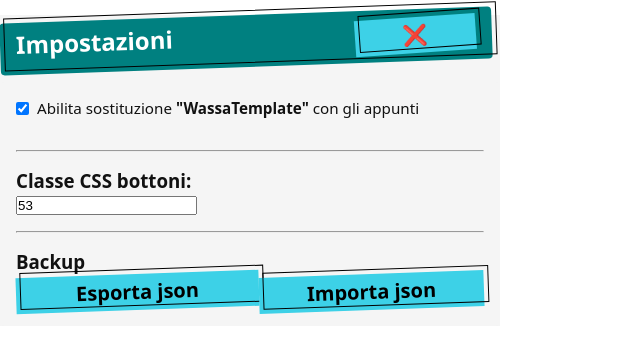
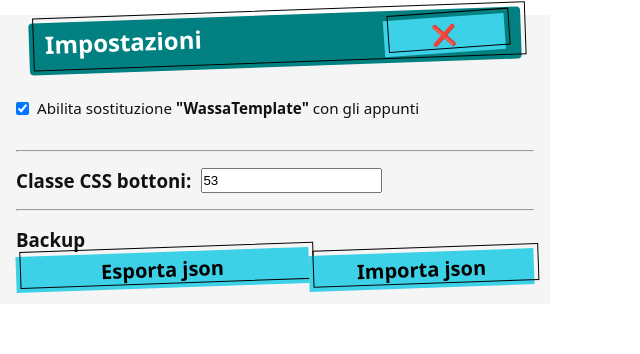
Before and after one commit to FraLobbia/Prompt-Manager, a React (Vite) app: page / in a window 1280 px wide. Both pictures are taken after a click on the button "⚙️". Shown: the top 354 px of the page, without its empty margins (0-640 px from the left). Built offline with nearby package versions, Linux system fonts and the light colour scheme.

Commit message:
Improve SettingsPanel layout and adjust body width
Wrapped the button class input in a flex row for better alignment and increased the body width from 500px to 550px. Also centered the header using margin-inline in the SCSS.

```diff
--- a/src/components/settingsPanel/SettingsPanel.tsx
+++ b/src/components/settingsPanel/SettingsPanel.tsx
@@ -34,6 +34,7 @@ export default function SettingsPanel() {
       </label>
       <hr />
       <label className="settings-input-label">
+        <div className="d-flex-row">
         <h3>Classe CSS bottoni:</h3>
         <input
           type="text"
@@ -41,7 +42,9 @@ export default function SettingsPanel() {
           onChange={(e) => setButtonNumberClass(e.target.value)}
           className="settings-input"
           placeholder="es. 53"
-        />
+          style={{ marginInlineStart: "10px" }}
+          />
+          </div>
       </label>
 
       <hr />
--- a/src/index.scss
+++ b/src/index.scss
@@ -2,7 +2,7 @@
 @use "./styles/variables" as *;
 
 body {
-  width: 500px;
+  width: 550px;
 }
 
 .d-flex-row {
@@ -18,7 +18,7 @@ body {
 .header {
   position: relative;
   z-index: 10; // garantisce che l'header sia sopra altri elementi
-
+ margin-inline: auto; // centra l'header
   .header-buttons {
     position: relative;
     z-index: 20; // sopra eventuali decorazioni o elementi ruotati
```
